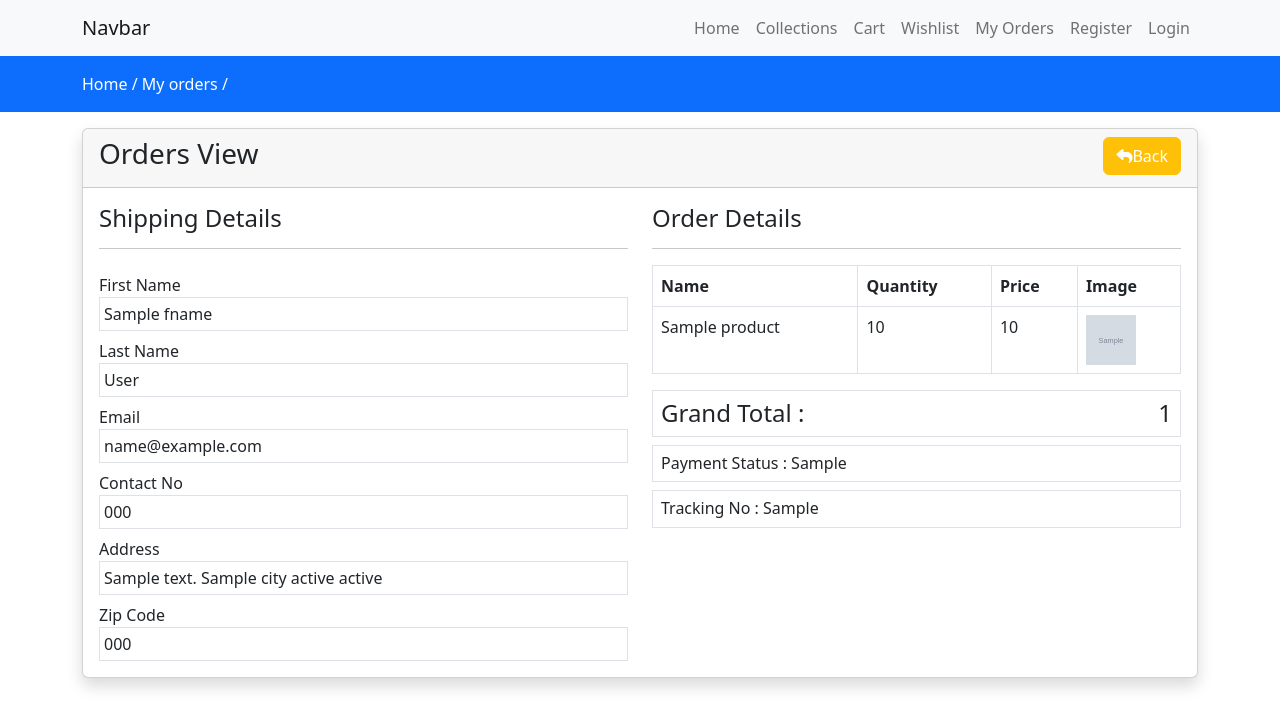
After one commit to suyogojha/E-commerce-with-JS, a Django app: template store/templates/store/orders/view.html in a window 1280 px wide. The commit adds this page. Shown: the top 728 px of the page. Run offline with Django 4.2, Linux system fonts and the light colour scheme; the template is opened without the code that fills it: most values are stand-ins (such as "Sample title", 1, 10 or a date in 2020); grey boxes marked "Sample" are stand-in pictures; some libraries are stand-ins or nearby versions.

Commit message:
display orders #5

```diff
--- a/store/templates/store/cart.html
+++ b/store/templates/store/cart.html
@@ -49,7 +49,7 @@
                                     </div>
                                 </div>
                             {% endfor %}
-                            <a href="{% url 'checkout' %}" class="btn btn-outline-success float-end">CheckOut</a>
+                            <a href="{% url 'checkout' %}" class="btn btn-outline-success float-end">CheckOut<a>
                         {% else %}
                                 <h4>Your Cart is Empty</h4>
                         {% endif %}
--- a/store/templates/store/inc/navbar.html
+++ b/store/templates/store/inc/navbar.html
@@ -18,6 +18,9 @@
           <li class="nav-item">
             <a class="nav-link {% if request.resolver_match.url_name == 'Wishlists' %} active {% endif %}" href="{% url 'Wishlists' %}">Wishlist</a>
           </li>
+          <li class="nav-item">
+            <a class="nav-link {% if request.resolver_match.url_name == 'myorders' %} active {% endif %}" href="{% url 'myorders' %}">My Orders</a>
+          </li>
           {% if request.user.is_authenticated %}
             <li class="nav-item">
               <a class="nav-link " href="{% url 'logoutpage' %}">Logout</a>
--- /dev/null
+++ b/store/templates/store/orders/view.html
@@ -0,0 +1,97 @@
+{% extends 'store/layouts/main.html' %} {% block content %}
+
+
+
+<div class="py-3 bg-primary">
+    <div class="container">
+      <a class="text-white" href="{% url 'home' %}">Home /</a>
+      <a class="text-white" href="{% url 'myorders' %}">My orders /</a>
+    </div>
+  </div>
+
+
+  <div class="container my-3">
+    <div class="row">
+        <div class="col-md-12">
+            <div class="card shadow">
+                <div class="card-header">
+                    <h3>Orders View
+                        <a href="{% url 'myorders' %}" class="btn btn-warning float-end text-white"><i class="fa fa-reply"></i>Back</a>
+                    </h3>
+                </div>
+                <div class="card-body">
+                    <div class="row">
+                        <div class="col-md-6">
+                            <h4>Shipping Details</h4>
+                            <hr>
+                            <label class="mt-2" for="">First Name</label>
+                            <div class="border p-1">{{ order.fname }}</div>
+
+                            <label class="mt-2" for="">Last Name</label>
+                            <div class="border p-1">{{ order.lname }}</div>
+
+                            <label class="mt-2" for="">Email</label>
+                            <div class="border p-1">{{ order.email }}</div>
+
+                            <label class="mt-2" for="">Contact No</label>
+                            <div class="border p-1">{{ order.phone }}</div>
+
+                            <label class="mt-2" for="">Address</label>
+                            <div class="border p-1">
+                                {{ order.address }}
+                                {{ order.city }}
+                                {{ order.state }}
+                                {{ order.statecountry }}
+                            </div>
+
+                            <label class="mt-2" for="">Zip Code</label>
+                            <div class="border p-1">{{ order.pincode }}</div>
+                        </div>
+                        <div class="col-md-6">
+                            <h4>Order Details</h4>
+                            <hr>
+                            <table class="table table-bordered">
+                                <thead>
+                                    <tr>
+                                        <th>Name</th>
+                                        <th>Quantity</th>
+                                        <th>Price</th>
+                                        <th>Image</th>
+                                    </tr>
+                                </thead>
+                                <tbody>
+                                    {% for item in orderitems %}
+                                        <tr>
+                                            <td>{{ item.product.name }}</td>
+                                            <td>{{ item.quantity }}</td>
+                                            <td>{{ item.price }}</td>
+                                            <td>
+                                                <img height="50px;" width="50px;" src="{{ item.product.product_image.url }}" alt="image product">
+
+                                            </td>
+                                        </tr>
+                                        {% endfor %}
+                                </tbody>
+                            </table>
+                            <h4 class="border p-2" >Grand Total : <span class="float-end">{{ order.total_price }}</span> </h4>
+                            <h6 class="border p-2" >Payment Status : {{ order.payment_mode }} </h6>
+                            <h6 class="border p-2" >Tracking No : {{ order.traking_no }} </h6>
+                        </div>
+                    </div>
+                </div>
+            </div>
+        </div>
+    </div>
+
+  </div>
+
+
+
+
+
+
+
+
+
+
+{% endblock content %}
```
Also changed, not shown: store/controller/checkout.py (+24 -1 lines), store/controller/order.py (added, +18 -0 lines), store/templates/store/checkout.html (+9 -9 lines), store/templates/store/orders/index.html (added, +61 -0 lines), db.sqlite3.
